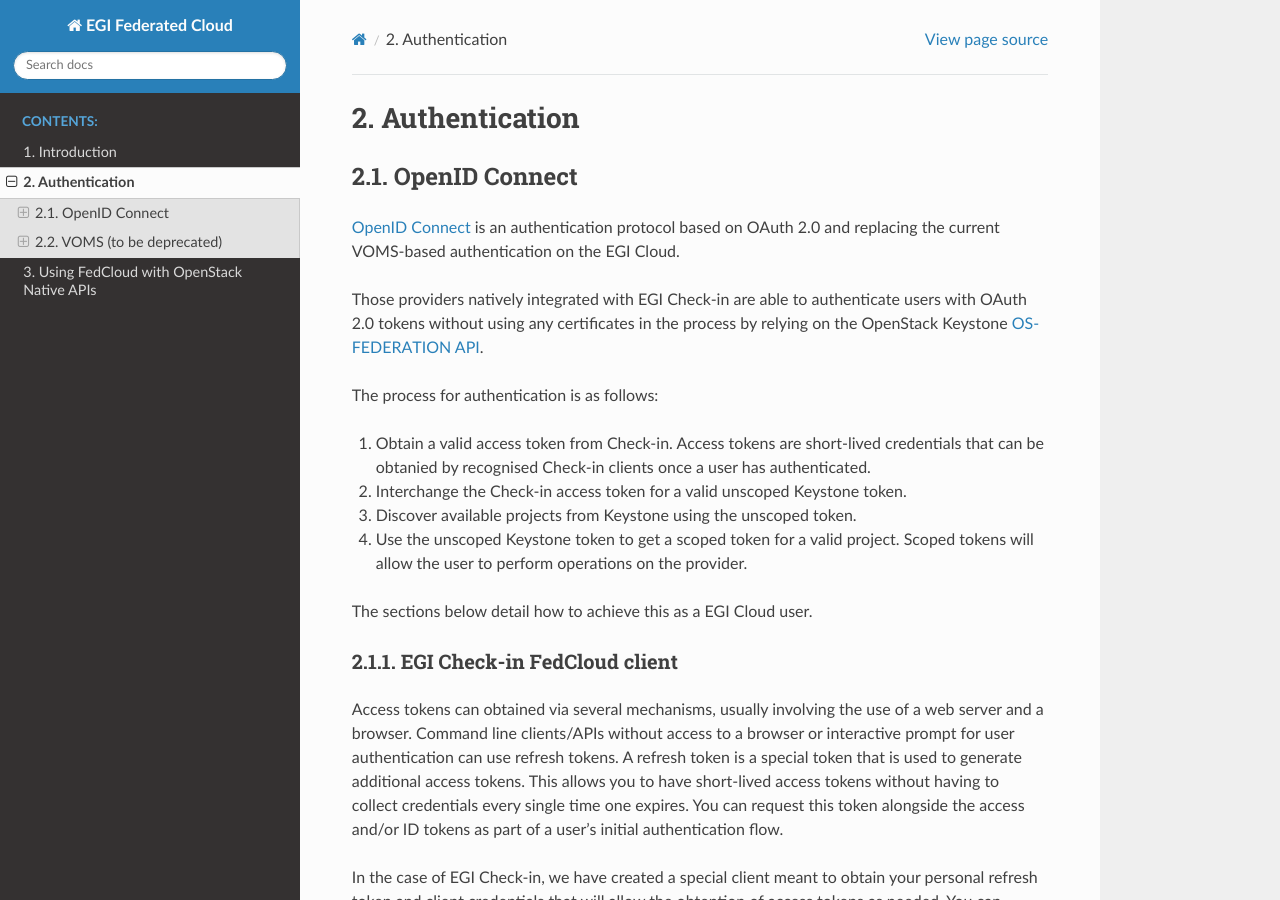
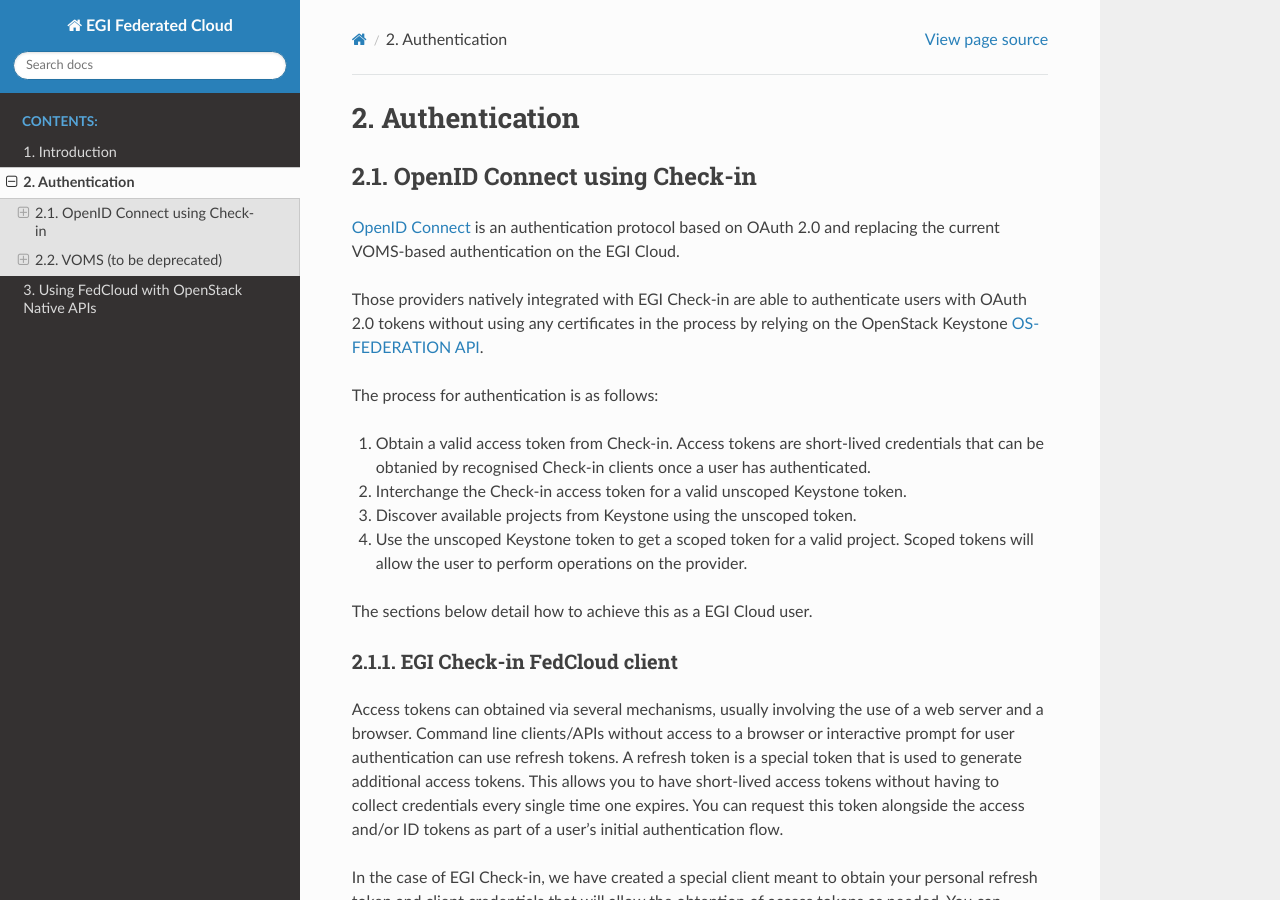
Before and after one commit to EGI-Federation/fedcloud-documentation, a Sphinx documentation site: the page built from source/check-in.rst, in a window 1280 px wide and 900 px high. Built offline with Sphinx 7.4.7 and the Read the Docs theme 2.0.0, drawn with Linux system fonts in a browser that asks for light colours.

Commit message:
Avoid warnings of rstcheck

```diff
--- a/source/check-in.rst
+++ b/source/check-in.rst
@@ -5,8 +5,8 @@
 
 .. _oidc-auth-using-check-in:
 
-OpenID Connect
---------------
+OpenID Connect using Check-in
+-----------------------------
 
 `OpenID Connect <http://openid.net/connect/>`_ is an authentication protocol
 based on OAuth 2.0 and replacing the current VOMS-based authentication on the
```
